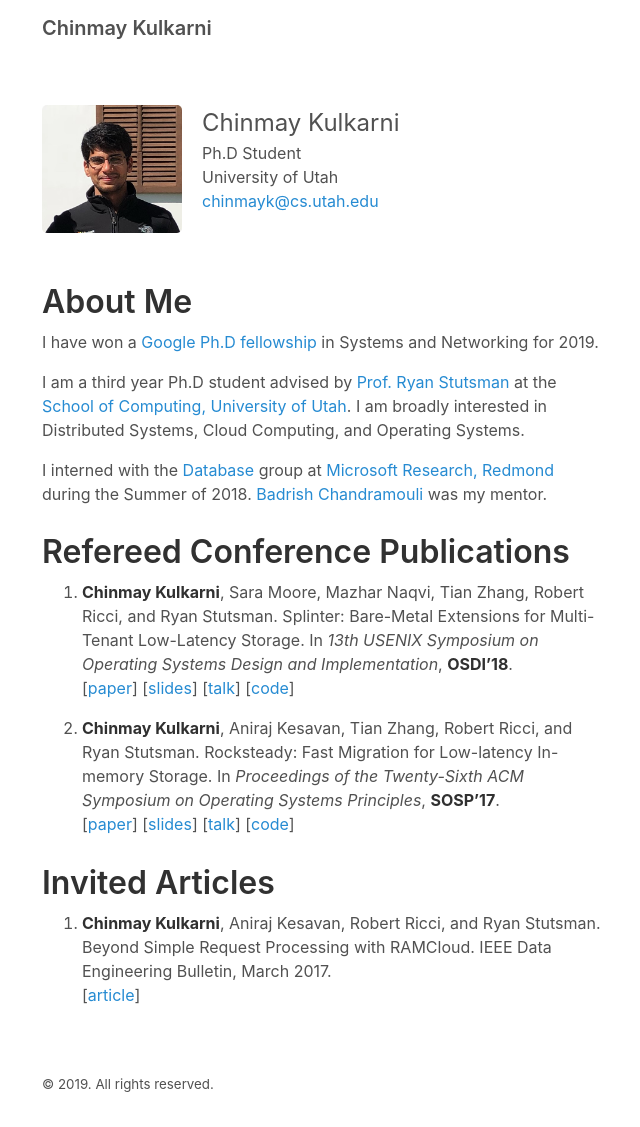
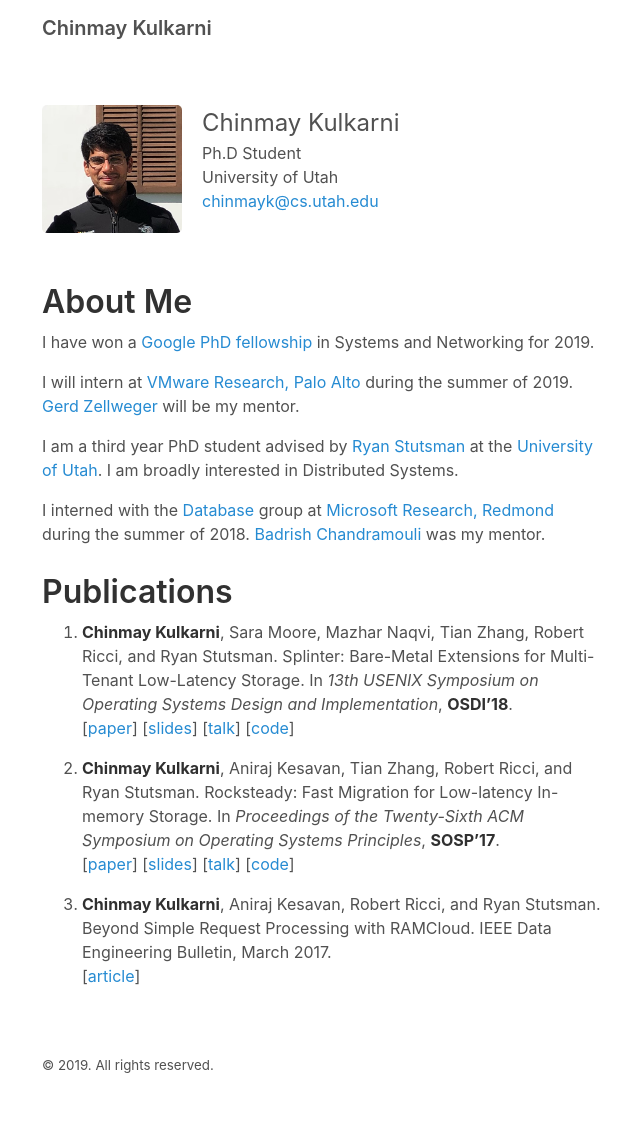
Before and after one commit to chinkulkarni/chinkulkarni.github.io, a Jekyll site: the page built from index.md, in a window 1280 px wide. Shown: the whole page, without its empty margins (318-958 px from the left). Built offline with Jekyll 4.4.1, drawn with Linux system fonts in a browser that asks for light colours.

Commit message:
Add vmware

```diff
--- a/index.md
+++ b/index.md
@@ -16,18 +16,21 @@ University of Utah<br>
 
 # About Me
 
-I have won a [Google Ph.D fellowship](http://www.cs.utah.edu/recipients-of-the-2019-phd-google-fellowship/)
+I have won a [Google PhD fellowship](http://www.cs.utah.edu/recipients-of-the-2019-phd-google-fellowship/)
 in Systems and Networking for 2019.
 
-I am a third year Ph.D student advised by [Prof. Ryan Stutsman](http://rstutsman.github.io/) at
-the [School of Computing, University of Utah](http://www.cs.utah.edu/). I am broadly interested in
-Distributed Systems, Cloud Computing, and Operating Systems.
+I will intern at [VMware Research, Palo Alto](https://research.vmware.com/) during the summer of 2019.
+[Gerd Zellweger](https://www.linkedin.com/in/gerdzellweger) will be my mentor.
+
+I am a third year PhD student advised by [Ryan Stutsman](http://rstutsman.github.io/) at
+the [University of Utah](http://www.cs.utah.edu/). I am broadly interested in
+Distributed Systems.
 
 I interned with the [Database](https://www.microsoft.com/en-us/research/group/database/?from=http%3A%2F%2Fresearch.microsoft.com%2Fdb%2F)
 group at [Microsoft Research, Redmond](https://www.microsoft.com/en-us/research/?from=http%3A%2F%2Fresearch.microsoft.com%2F)
-during the Summer of 2018. [Badrish Chandramouli](http://badrish.net/) was my mentor.
+during the summer of 2018. [Badrish Chandramouli](http://badrish.net/) was my mentor.
 
-# Refereed Conference Publications
+# Publications
 
 1. **Chinmay Kulkarni**, Sara Moore, Mazhar Naqvi, Tian Zhang, Robert Ricci, and Ryan Stutsman.
    Splinter: Bare-Metal Extensions for Multi-Tenant Low-Latency Storage.
@@ -45,9 +48,7 @@ during the Summer of 2018. [Badrish Chandramouli](http://badrish.net/) was my me
    [[talk](https://www.youtube.com/watch?v=FW8AkWee6Qo)]
    [[code](https://github.com/utah-scs/RAMCloud/tree/rocksteady-sosp2017)]
 
-# Invited Articles
-
-1. **Chinmay Kulkarni**, Aniraj Kesavan, Robert Ricci, and Ryan Stutsman.
+3. **Chinmay Kulkarni**, Aniraj Kesavan, Robert Ricci, and Ryan Stutsman.
    Beyond Simple Request Processing with RAMCloud.
    IEEE Data Engineering Bulletin, March 2017.<br>
    [[article](http://sites.computer.org/debull/A17mar/p62.pdf)]
```
